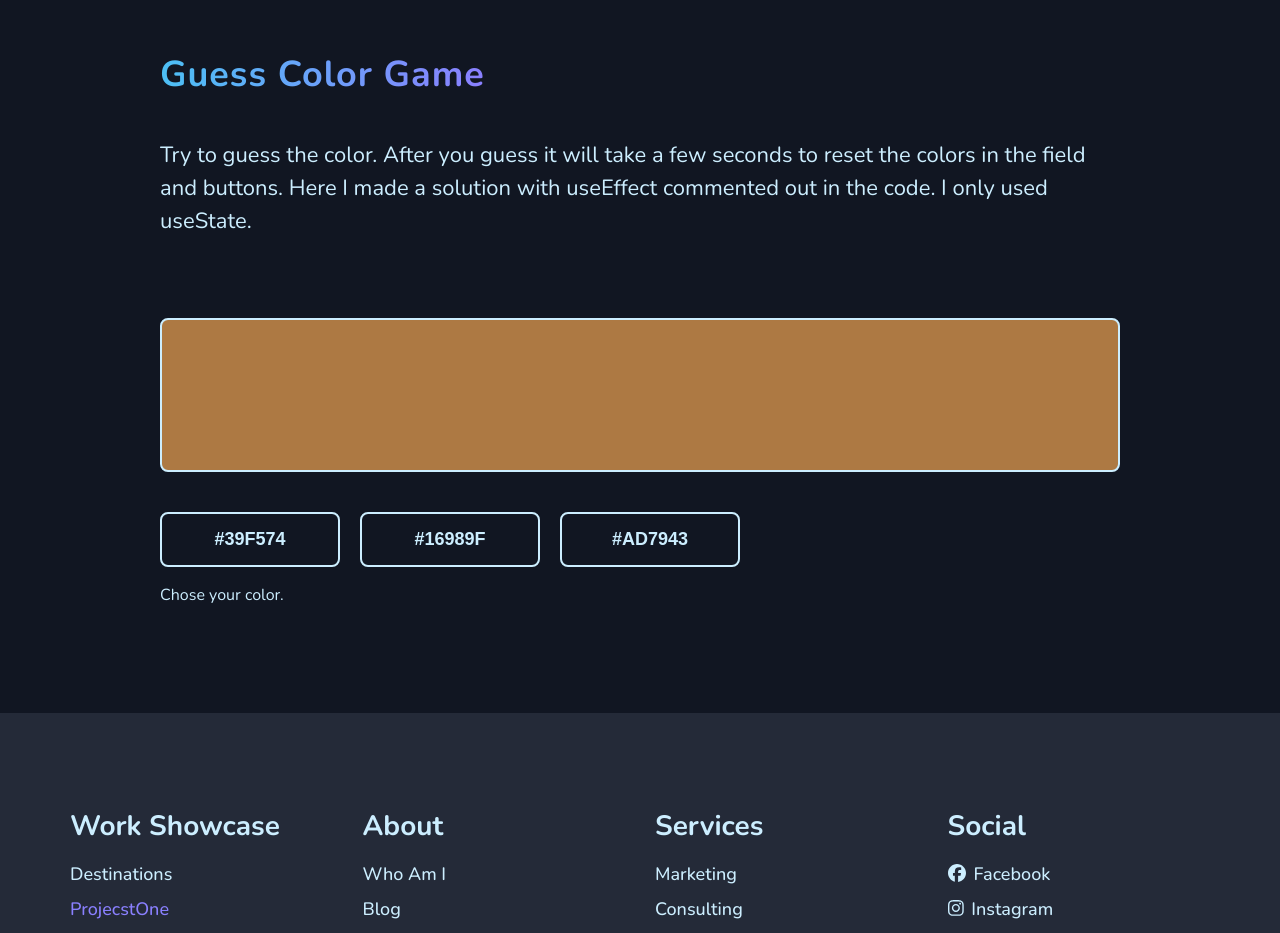
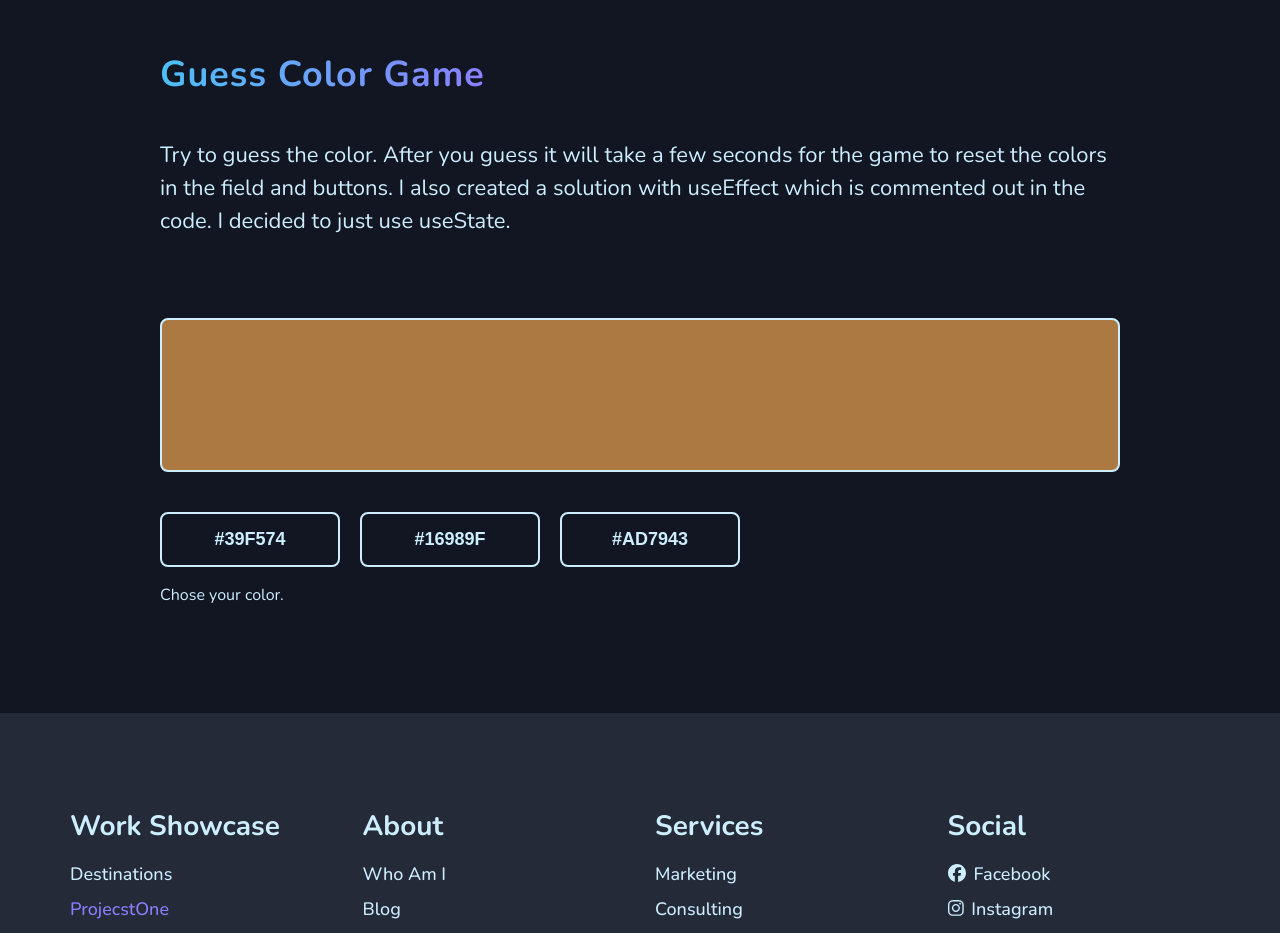
Before and after one commit to lazard9/react-projects, a React (Vite) app in the folder ldprojects/: page /projects-one in a window 1280 px wide. Shown: the part 2760-3693 px from the top of the page. Built offline with nearby package versions, Linux system fonts and the light colour scheme.

Commit message:
fix: Guess Color Game component text

```diff
--- a/ldprojects/src/pages/ProjectsOne.jsx
+++ b/ldprojects/src/pages/ProjectsOne.jsx
@@ -74,9 +74,9 @@ const ProjectsOne = () => {
 
                 <Content maxWidth="none">
                     Try to guess the color. After you guess it will take a few
-                    seconds to reset the colors in the field and buttons. Here I
-                    made a solution with useEffect commented out in the code. I
-                    only used useState.
+                    seconds for the game to reset the colors in the field and
+                    buttons. I also created a solution with useEffect which is
+                    commented out in the code. I decided to just use useState.
                 </Content>
 
                 <GuessColorGame />
```
